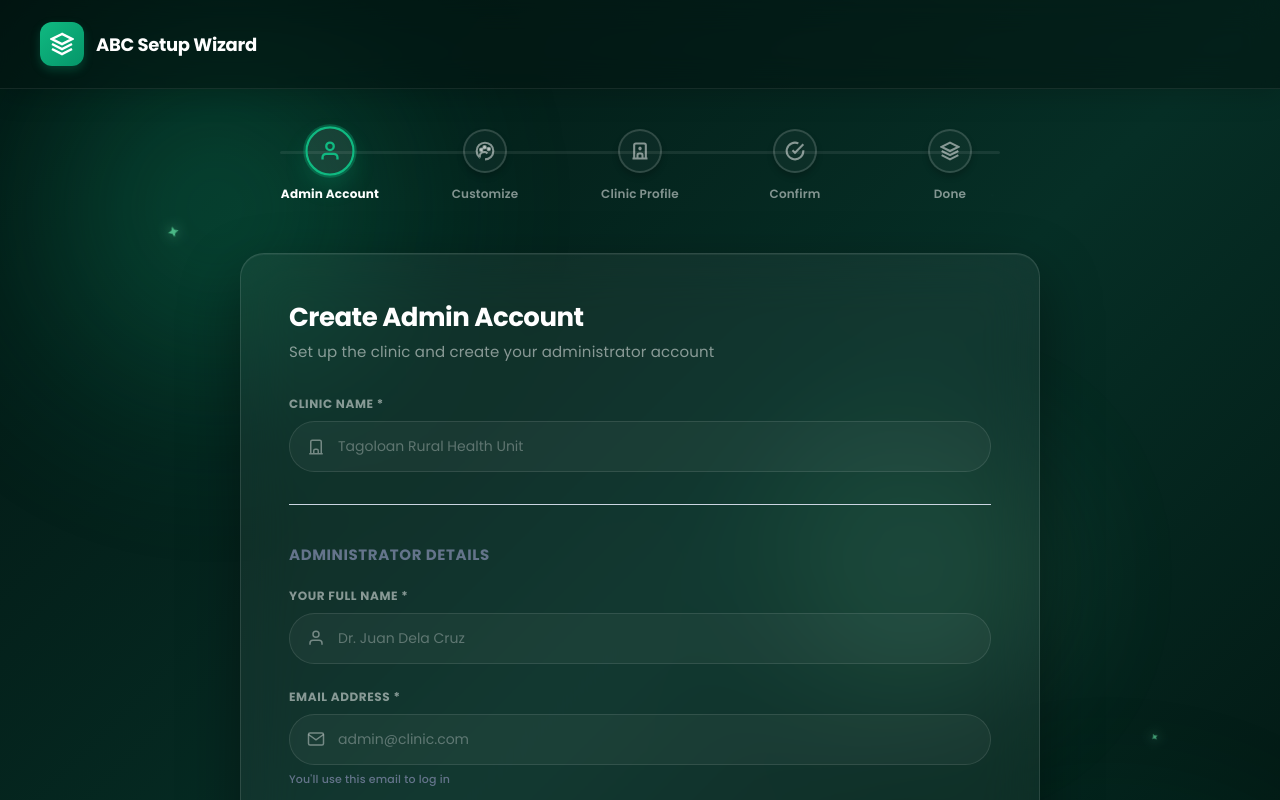
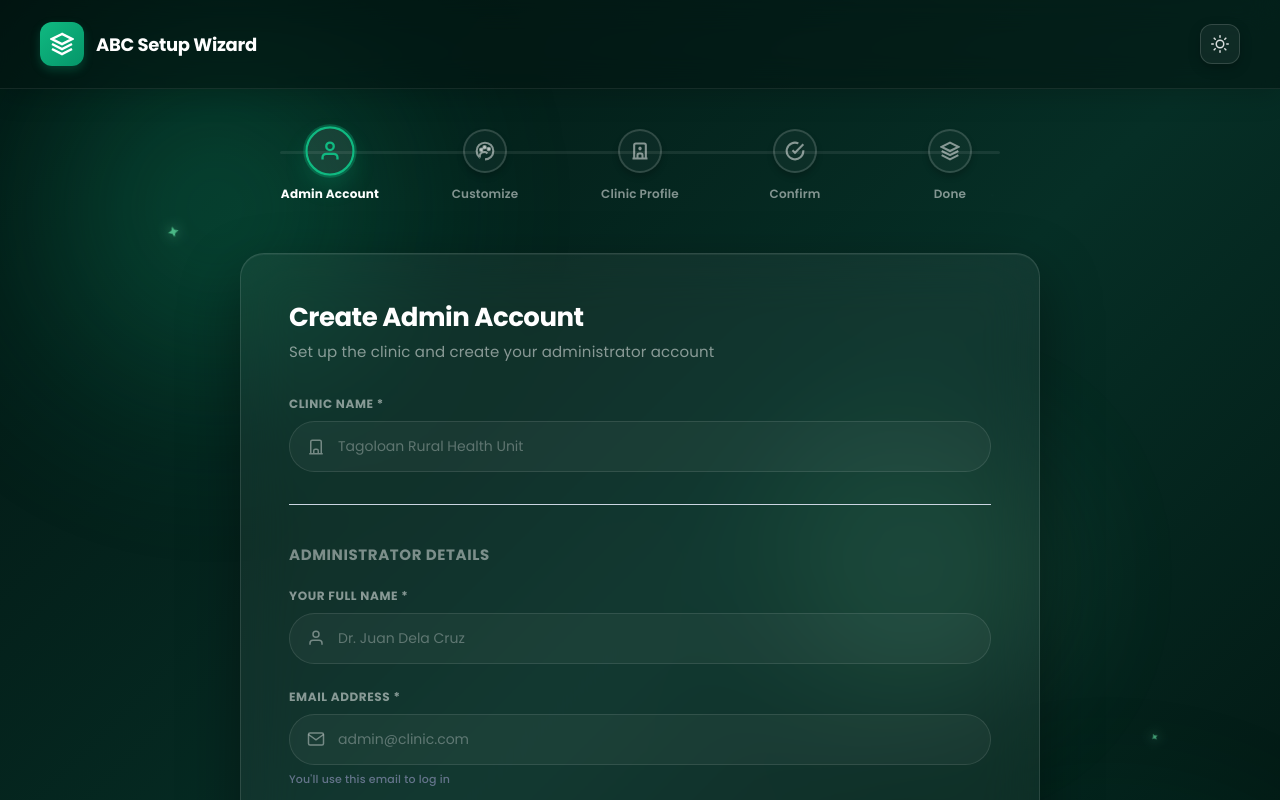
Before and after one commit to peya025/animal-bite-management-system, a React (Vite) app in the folder frontend/: page /setup in a window 1280 px wide. Both pictures are taken after a click on the button "Start Setup". Shown: the top 800 px of the page. Built offline with nearby package versions, Linux system fonts and the light colour scheme.

Commit message:
setup wizard dl mode

```diff
--- a/frontend/src/features/clinic-setup/pages/SetupWizardPage.tsx
+++ b/frontend/src/features/clinic-setup/pages/SetupWizardPage.tsx
@@ -5,6 +5,7 @@ import { ROUTES } from '../../../shared/config/routes';
 
 export default function SetupWizard() {
   const [currentStep, setCurrentStep] = useState(0);
+  const [isDarkMode, setIsDarkMode] = useState(true);
   const [showConfirmModal, setShowConfirmModal] = useState(false);
   const [showSuccessModal, setShowSuccessModal] = useState(false);
   const [setupData, setSetupData] = useState({
@@ -255,7 +256,7 @@ export default function SetupWizard() {
   const progressWidth = `${((currentStep - 1) / (steps.length - 1)) * 100}%`;
 
   return (
-    <SetupWizardRoot>
+    <SetupWizardRoot className={isDarkMode ? 'theme-dark' : 'theme-light'}>
       {/* Background blobs for luxury ambient blur */}
       <div className="ambient-blobs">
         <div className="blob blob-1"></div>
@@ -292,6 +293,33 @@ export default function SetupWizard() {
         </div>
       </div>
 
+      {/* Floating Theme Toggle in Welcome Screen */}
+      {currentStep === 0 && (
+        <button
+          className="theme-toggle-floating"
+          onClick={() => setIsDarkMode(!isDarkMode)}
+          title={isDarkMode ? 'Switch to Light Mode' : 'Switch to Dark Mode'}
+        >
+          {isDarkMode ? (
+            <svg width="18" height="18" viewBox="0 0 24 24" fill="none" stroke="currentColor" strokeWidth="2" strokeLinecap="round" strokeLinejoin="round">
+              <circle cx="12" cy="12" r="5" />
+              <line x1="12" y1="1" x2="12" y2="3" />
+              <line x1="12" y1="21" x2="12" y2="23" />
+              <line x1="4.22" y1="4.22" x2="5.64" y2="5.64" />
+              <line x1="18.36" y1="18.36" x2="19.78" y2="19.78" />
+              <line x1="1" y1="12" x2="3" y2="12" />
+              <line x1="21" y1="12" x2="23" y2="12" />
+              <line x1="4.22" y1="19.78" x2="5.64" y2="18.36" />
+              <line x1="18.36" y1="5.64" x2="19.78" y2="4.22" />
+            </svg>
+          ) : (
+            <svg width="18" height="18" viewBox="0 0 24 24" fill="none" stroke="currentColor" strokeWidth="2" strokeLinecap="round" strokeLinejoin="round">
+              <path d="M21 12.79A9 9 0 1 1 11.21 3 7 7 0 0 0 21 12.79z" />
+            </svg>
+          )}
+        </button>
+      )}
+
       {currentStep === 0 && <WelcomeScreen onStart={() => setCurrentStep(1)} />}
 
       {currentStep > 0 && (
@@ -306,6 +334,31 @@ export default function SetupWizard() {
               </div>
               <span className="logo-text">ABC Setup Wizard</span>
             </div>
+
+            {/* Theme Toggle Button inside Header */}
+            <button
+              className="theme-toggle-btn"
+              onClick={() => setIsDarkMode(!isDarkMode)}
+              title={isDarkMode ? 'Switch to Light Mode' : 'Switch to Dark Mode'}
+            >
+              {isDarkMode ? (
+                <svg width="18" height="18" viewBox="0 0 24 24" fill="none" stroke="currentColor" strokeWidth="2" strokeLinecap="round" strokeLinejoin="round">
+                  <circle cx="12" cy="12" r="5" />
+                  <line x1="12" y1="1" x2="12" y2="3" />
+                  <line x1="12" y1="21" x2="12" y2="23" />
+                  <line x1="4.22" y1="4.22" x2="5.64" y2="5.64" />
+                  <line x1="18.36" y1="18.36" x2="19.78" y2="19.78" />
+                  <line x1="1" y1="12" x2="3" y2="12" />
+                  <line x1="21" y1="12" x2="23" y2="12" />
+                  <line x1="4.22" y1="19.78" x2="5.64" y2="18.36" />
+                  <line x1="18.36" y1="5.64" x2="19.78" y2="4.22" />
+                </svg>
+              ) : (
+                <svg width="18" height="18" viewBox="0 0 24 24" fill="none" stroke="currentColor" strokeWidth="2" strokeLinecap="round" strokeLinejoin="round">
+                  <path d="M21 12.79A9 9 0 1 1 11.21 3 7 7 0 0 0 21 12.79z" />
+                </svg>
+              )}
+            </button>
           </div>
 
           <div className="setup-container">
--- a/frontend/src/features/clinic-setup/styles/SetupWizard.styles.ts
+++ b/frontend/src/features/clinic-setup/styles/SetupWizard.styles.ts
@@ -265,6 +265,9 @@ export const SetupWizardRoot = styled('div')`
     -webkit-backdrop-filter: blur(16px);
     border-bottom: 1px solid rgba(255, 255, 255, 0.08);
     box-shadow: 0 4px 30px rgba(0, 0, 0, 0.2);
+    display: flex;
+    justify-content: space-between;
+    align-items: center;
   }
 
   .setup-logo {
@@ -913,6 +916,318 @@ export const SetupWizardRoot = styled('div')`
     box-shadow: 0 8px 20px rgba(16, 185, 129, 0.35);
   }
 
+  /* Theme Toggle Buttons styling */
+  .theme-toggle-btn, .theme-toggle-floating {
+    background: rgba(255, 255, 255, 0.05);
+    border: 1.5px solid rgba(255, 255, 255, 0.15);
+    color: rgba(255, 255, 255, 0.85);
+    cursor: pointer;
+    display: inline-flex;
+    align-items: center;
+    justify-content: center;
+    padding: 10px;
+    border-radius: 12px;
+    transition: all 0.3s cubic-bezier(0.4, 0, 0.2, 1);
+    box-shadow: 0 4px 12px rgba(0, 0, 0, 0.25);
+  }
+
+  .theme-toggle-btn:hover, .theme-toggle-floating:hover {
+    background: rgba(255, 255, 255, 0.12);
+    border-color: rgba(255, 255, 255, 0.3);
+    color: #ffffff;
+    transform: translateY(-2px) scale(1.05);
+  }
+
+  .theme-toggle-floating {
+    position: absolute;
+    top: 24px;
+    right: 24px;
+    z-index: 100;
+  }
+
+  /* Light Theme overrides */
+  &.theme-light {
+    background: linear-gradient(135deg, #f0fdf4 0%, #e6f9ed 50%, #f0fdf4 100%);
+    color: #1e293b;
+
+    .logo-text {
+      color: #0f172a;
+    }
+
+    .sparkle {
+      color: #059669;
+      filter: drop-shadow(0 0 6px rgba(5, 150, 105, 0.45));
+    }
+
+    .welcome-card, .setup-content {
+      background: rgba(255, 255, 255, 0.75);
+      backdrop-filter: blur(28px);
+      -webkit-backdrop-filter: blur(28px);
+      border: 1px solid rgba(16, 185, 129, 0.25);
+      box-shadow:
+        0 30px 60px rgba(16, 185, 129, 0.08),
+        inset 0 1px 0 rgba(255, 255, 255, 0.65);
+    }
+
+    .welcome-subtitle {
+      color: #475569;
+    }
+
+    .welcome-illustration {
+      background: rgba(16, 185, 129, 0.04);
+      border: 1px solid rgba(16, 185, 129, 0.1);
+    }
+
+    .illustration-label {
+      color: #334155;
+    }
+
+    .welcome-text h2 {
+      color: #0f172a;
+    }
+
+    .welcome-text p {
+      color: #334155;
+    }
+
+    .setup-header {
+      background: rgba(255, 255, 255, 0.75);
+      backdrop-filter: blur(16px);
+      -webkit-backdrop-filter: blur(16px);
+      border-bottom: 1px solid rgba(16, 185, 129, 0.18);
+      box-shadow: 0 4px 20px rgba(0, 0, 0, 0.02);
+    }
+
+    .step-indicator {
+      &.active {
+        .step-number {
+          background: rgba(16, 185, 129, 0.06);
+          border-color: #059669;
+          color: #059669;
+          box-shadow:
+            0 10px 20px rgba(16, 185, 129, 0.12),
+            0 0 0 5px rgba(16, 185, 129, 0.1);
+        }
+        .step-title {
+          color: #0f172a;
+        }
+      }
+      &.completed {
+        .step-number {
+          background: linear-gradient(135deg, #10b981 0%, #059669 100%);
+          border-color: #10b981;
+          color: #ffffff;
+        }
+        .step-title {
+          color: #059669;
+        }
+      }
+      .step-number {
+        background: #ffffff;
+        border: 2px solid #cbd5e1;
+        color: #64748b;
+        box-shadow: 0 4px 6px rgba(0, 0, 0, 0.03);
+      }
+      .step-title {
+        color: #64748b;
+      }
+    }
+
+    .step-indicators::before {
+      background: #e2e8f0;
+    }
+
+    .step-content h2 {
+      color: #0f172a;
+    }
+
+    .step-description {
+      color: #475569;
+    }
+
+    .form-group label {
+      color: #475569;
+    }
+
+    .form-group input[type="text"],
+    .form-group input[type="email"],
+    .form-group input[type="tel"],
+    .form-group input[type="password"],
+    .form-group textarea {
+      border-color: #cbd5e1;
+      color: #0f172a;
+      background: #ffffff;
+    }
+
+    .form-group input::placeholder,
+    .form-group textarea::placeholder {
+      color: #94a3b8;
+    }
+
+    .form-group input:hover,
+    .form-group textarea:hover {
+      border-color: #94a3b8;
+      background: #f8fafc;
+    }
+
+    .form-group input:focus,
+    .form-group textarea:focus {
+      border-color: #10b981;
+      background: #ffffff;
+      box-shadow:
+        0 0 0 4px rgba(16, 185, 129, 0.15),
+        0 10px 15px rgba(0, 0, 0, 0.05);
+    }
+
+    .form-group input:focus + .input-icon-wrapper,
+    .form-group input:focus ~ .input-icon-wrapper {
+      color: #059669;
+    }
+
+    .input-icon-wrapper {
+      color: #64748b;
+    }
+
+    .form-group input:-webkit-autofill,
+    .form-group input:-webkit-autofill:hover,
+    .form-group input:-webkit-autofill:focus,
+    .form-group input:-webkit-autofill:active {
+      -webkit-text-fill-color: #0f172a !important;
+      box-shadow: inset 0 0 20px 20px #ffffff !important;
+    }
+
+    .file-upload-card {
+      border-color: #cbd5e1;
+      background: #ffffff;
+    }
+
+    .file-upload-card:hover {
+      border-color: #10b981;
+      background: #f0fdf4;
+    }
+
+    .file-upload-icon {
+      color: #64748b;
+    }
+
+    .file-upload-text {
+      color: #334155;
+    }
+
+    .file-upload-hint {
+      color: #64748b;
+    }
+
+    .file-uploaded-preview {
+      background: #ffffff;
+      border-color: #cbd5e1;
+      box-shadow: 0 4px 6px rgba(0, 0, 0, 0.04);
+    }
+
+    .file-preview-name {
+      color: #0f172a;
+    }
+
+    .file-preview-size {
+      color: #64748b;
+    }
+
+    .btn-remove-file {
+      background: #fee2e2;
+      color: #ef4444;
+    }
+
+    .btn-remove-file:hover {
+      background: #fca5a5;
+    }
+
+    .color-picker-wrapper {
+      background: #ffffff;
+      border-color: #cbd5e1;
+    }
+
+    .color-picker-input {
+      border-color: #cbd5e1;
+    }
+
+    .color-picker-label {
+      color: #64748b;
+    }
+
+    .color-picker-hex {
+      color: #0f172a;
+    }
+
+    .confirm-section {
+      background: #ffffff;
+      border-color: #cbd5e1;
+    }
+
+    .confirm-section h3 {
+      color: #0f172a;
+      border-bottom-color: #cbd5e1;
+    }
+
+    .confirm-item {
+      border-bottom-color: #f1f5f9;
+    }
+
+    .confirm-label {
+      color: #475569;
+    }
+
+    .confirm-value {
+      color: #0f172a;
+    }
+
+    .done-step p {
+      color: #475569;
+    }
+
+    .btn-back {
+      background: #ffffff;
+      color: #475569;
+      border-color: #cbd5e1;
+    }
+
+    .btn-back:hover {
+      border-color: #94a3b8;
+      color: #0f172a;
+      background: #f8fafc;
+    }
+
+    .theme-toggle-btn, .theme-toggle-floating {
+      background: rgba(0, 0, 0, 0.03);
+      border-color: rgba(0, 0, 0, 0.08);
+      color: #475569;
+      box-shadow: 0 4px 12px rgba(0, 0, 0, 0.05);
+    }
+
+    .theme-toggle-btn:hover, .theme-toggle-floating:hover {
+      background: rgba(0, 0, 0, 0.06);
+      border-color: rgba(0, 0, 0, 0.15);
+      color: #0f172a;
+    }
+
+    .step-content > div[style*="borderTop"] {
+      border-top-color: #e2e8f0 !important;
+    }
+
+    .step-content h3[style*="color"] {
+      color: #475569 !important;
+    }
+  }
+
+  &.theme-dark {
+    .step-content > div[style*="borderTop"] {
+      border-top-color: rgba(255, 255, 255, 0.12) !important;
+    }
+
+    .step-content h3[style*="color"] {
+      color: rgba(255, 255, 255, 0.45) !important;
+    }
+  }
+
   @media (max-width: 768px) {
     .step-indicators {
       gap: 10px;
```
